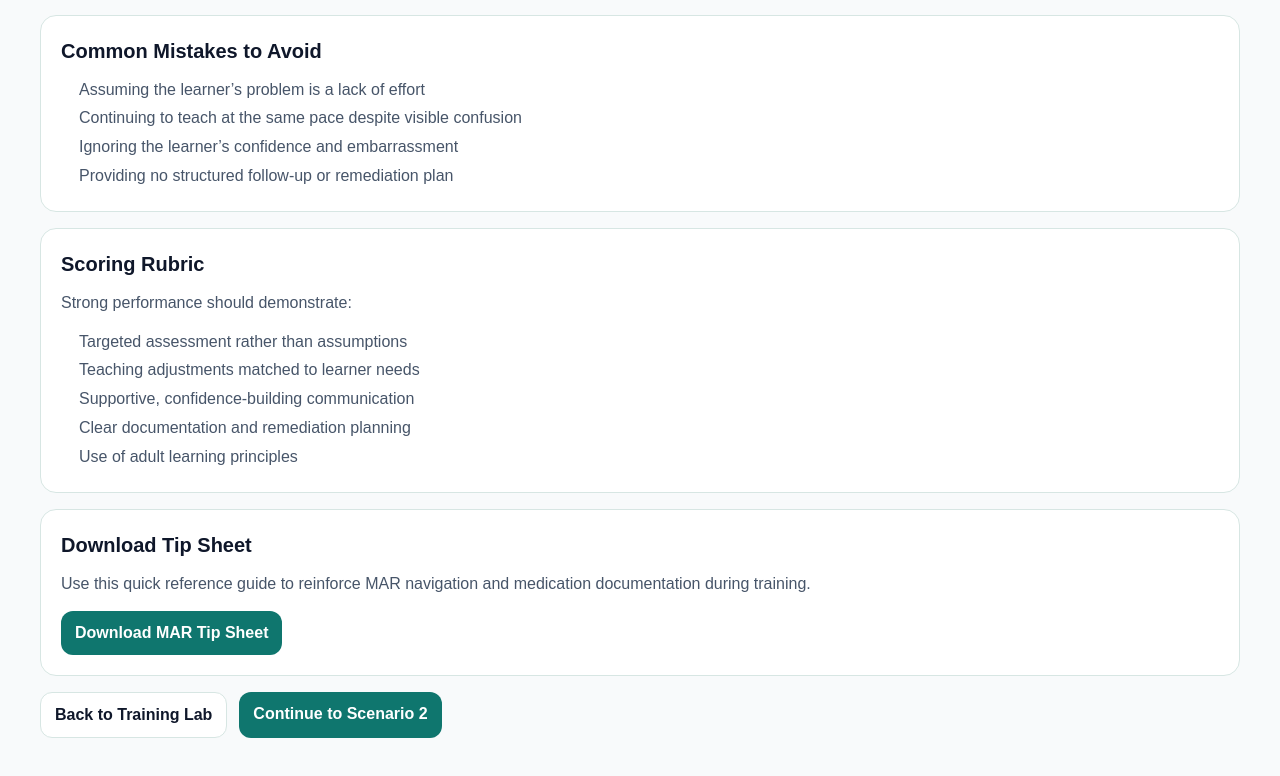
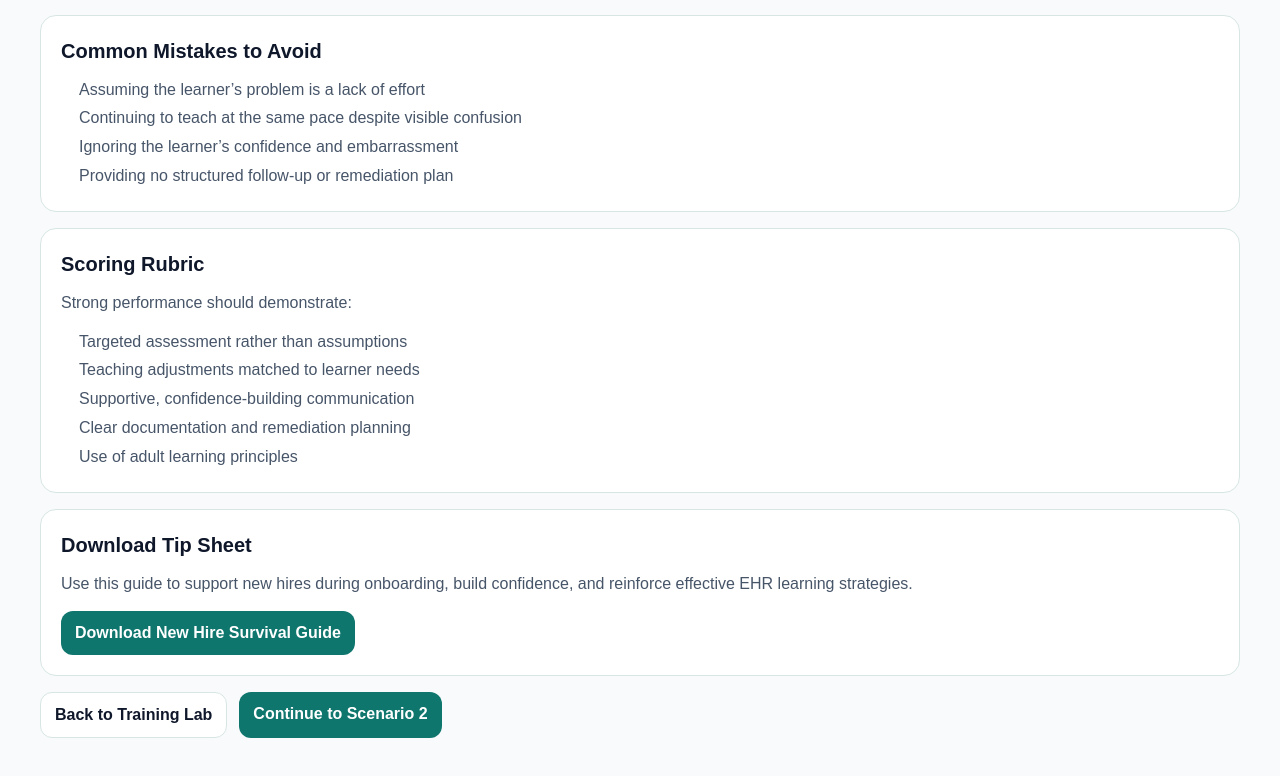
Before and after one commit to bamao33-hub/nursebridge-web, a Next.js app: page /practice-lab/training/scenario-1 in a window 1280 px wide. Shown: the part 2634-3410 px from the top of the page. Built offline with nearby package versions, Linux system fonts and the light colour scheme.

Commit message:
Update page.tsx

```diff
--- a/app/practice-lab/training/scenario-1/page.tsx
+++ b/app/practice-lab/training/scenario-1/page.tsx
@@ -301,11 +301,12 @@ export default function TrainingScenarioOnePage() {
   </div>
 
   <div style={{ color: COLORS.muted, lineHeight: 1.7, marginBottom: 14 }}>
-    Use this quick reference guide to reinforce MAR navigation and medication documentation during training.
+    Use this guide to support new hires during onboarding, build confidence,
+    and reinforce effective EHR learning strategies.
   </div>
 
   <a
-    href="/tipsheets/mar-tip-sheet.pdf"
+    href="/tipsheets/new-hire-ehr-survival-guide.pdf"
     download
     style={{
       display: "inline-block",
@@ -317,7 +318,7 @@ export default function TrainingScenarioOnePage() {
       borderRadius: 12,
     }}
   >
-    Download MAR Tip Sheet
+    Download New Hire Survival Guide
   </a>
 </section>
 
```
